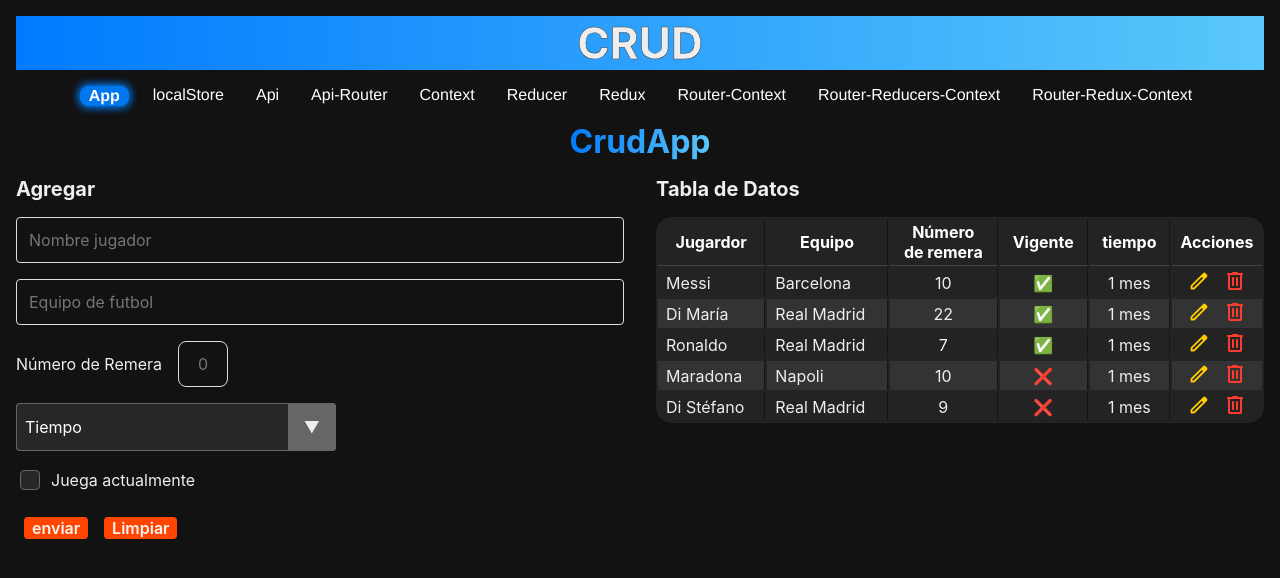
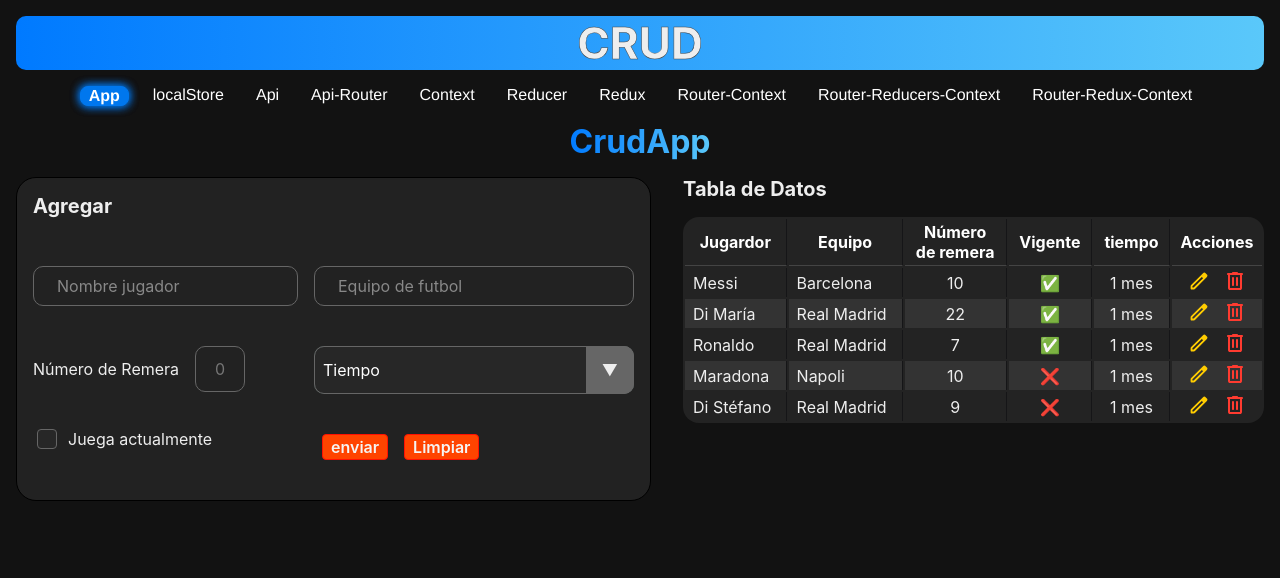
Before and after one commit to fergsosa/react-app-crud, a React (Vite) app: page /#/ in a window 1280 px wide. Shown: the top 578 px of the page. Built offline with nearby package versions, Linux system fonts and the light colour scheme.

Commit message:
Styles: formulario

```diff
--- a/src/CRUD/0-crud/CrudForm.jsx
+++ b/src/CRUD/0-crud/CrudForm.jsx
@@ -56,20 +56,31 @@ const CrudForm = ({ createData, updateData, dataToEdit, setDataToEdit }) => {
     <div className="form">
       <h3>{dataToEdit ? "Editar" : "Agregar"}</h3>
       <form className="crud-form" onSubmit={handleSubmit}>
+        <div className="form-inputs">
+          <label>
             <input
               type="text"
               name="player"
-          placeholder="Nombre jugador"
+              placeholder=" "
               onChange={handleChange}
               value={form.player}
             />
+            <span>Nombre jugador</span>
+          </label>
+        </div>
+        <div className="form-inputs">
+          <label>
             <input
               type="text"
               name="team"
-          placeholder="Equipo de futbol"
+              placeholder=""
               onChange={handleChange}
               value={form.team}
             />
+            <span>Equipo de futbol</span>
+          </label>
+        </div>
+        <div>
           <label htmlFor="label-nro">Número de Remera</label>
           <input
             id="label-nro"
@@ -81,6 +92,7 @@ const CrudForm = ({ createData, updateData, dataToEdit, setDataToEdit }) => {
             onChange={handleChange}
             value={form.nro}
           />
+        </div>
         <div className="select">
           {/* <label htmlFor="label-tiempo">Tiempo</label> */}
           <select
@@ -106,8 +118,10 @@ const CrudForm = ({ createData, updateData, dataToEdit, setDataToEdit }) => {
           <label htmlFor="label-aceptoTerminos">Juega actualmente</label>
         </div>
 
+        <div className="btn-inputs">
           <input type="submit" value="enviar" />
           <input type="reset" value="Limpiar" onClick={handleReset} />
+        </div>
       </form>
     </div>
   );
--- a/src/CRUD/Crud.jsx
+++ b/src/CRUD/Crud.jsx
@@ -12,6 +12,7 @@ import NavBar from "./components/NavBar";
 const myTitle = {
   textAlign: "center",
   webkitTextStroke: ".5px #444",
+  borderRadius: "10px",
   backgroundImage: "linear-gradient(to right, #007aff, #5ac8fa)",
 };
 
--- a/src/index.css
+++ b/src/index.css
@@ -195,30 +195,79 @@ hr {
   margin-top: 1rem;
 }
 
+.form {
+  border: 1px solid #000;
+  padding: 1rem;
+  border-radius: 20px;
+  background-color: #222;
+}
+
 .crud-form {
   margin-bottom: 1rem;
 
-  input[type="text"] {
-    border: thin solid #dedede;
-    border-radius: 0.25rem;
-    padding: 0.75rem;
-    margin-bottom: 1rem;
+  /* text----------------- */
+  .form-inputs {
+    margin: 2rem 0 1.5rem;
+    display: grid;
+    gap: 1.5rem;
+    color: #888;
+    background-color: #222;
+
+    label {
+      width: 100%;
+      display: grid;
+      grid-template-areas: "input";
+
+      span {
+        grid-area: input;
+        z-index: 1;
+        width: max-content;
+        height: 100%;
+        margin-left: 1rem;
+        padding: 0 0.5rem;
+        display: flex;
+        align-items: center;
+
+        transform-origin: left center;
+        transition: transform 0.25s;
+
+        &:focus {
+          color: #07e;
+        }
+      }
+      input {
+        font-family: inherit;
+        text-transform: capitalize;
+        grid-area: input;
+        /* width: 100%; */
+        border-radius: 10px;
+        border: 0.5px solid #666;
+        padding: 0.7rem 1.5rem;
+        background-color: #222;
+        color: #f5f5f7;
+
+        &:focus-visible {
           outline: none;
-    display: block;
-    width: 100%;
-    font-size: 1rem;
-    line-height: 1;
-    background-color: transparent;
-    font-family: "Inter";
-    resize: none;
-    color: #fff;
+          border: 1px solid #08e;
+        }
+
+        /* &:is(:focus, :not(:placeholder-shown)) + .form_text {  */
+        &:focus + span,
+        &:not(:placeholder-shown) + span {
+          background-color: #222;
+          color: #09e;
+          color: #f5f5f7;
+          transform: translateY(-50%) scale(0.7);
+        }
+      }
+    }
   }
 
   input[type="number"] {
     width: 50px;
     padding: 0.75rem;
-    border-radius: 0.5rem;
-    border: thin solid #dedede;
+    border-radius: 10px;
+    border: thin solid #666;
     padding: 0.75rem;
     margin: 0 1rem 1rem;
     outline: none;
@@ -232,6 +281,10 @@ hr {
     -moz-appearance: textfield;
     appearance: textfield;
 
+    &:focus-visible {
+      border: 1px solid #07e;
+      outline: none;
+    }
     &::-webkit-inner-spin-button,
     &::-webkit-outer-spin-button {
       -webkit-appearance: none;
@@ -244,6 +297,8 @@ hr {
     }
   }
 
+  .btn-inputs {
+    display: flex;
     input[type="submit"],
     input[type="reset"] {
       display: inline-block;
@@ -253,9 +308,9 @@ hr {
       line-height: 1;
       vertical-align: middle;
       outline: none;
-    border: none;
+      border: 1px solid #f10;
       border-radius: 4px;
-    background-color: orangered;
+      background-color: #f40;
       color: #f5f5f4;
       margin: 0.5rem;
       padding: 0.2rem 0.5rem;
@@ -263,18 +318,16 @@ hr {
       user-select: none;
     }
   }
-
   /* Select----------------- */
-
   .select {
     position: relative;
     display: flex;
     width: 20em;
     height: 3em;
     line-height: 3;
-  background: #5c6664;
+    background-color: #5c6664;
     overflow: hidden;
-  border-radius: 0.25em;
+    border-radius: 10px;
     margin-bottom: 1rem;
 
     &::after {
@@ -286,9 +339,10 @@ hr {
       background: #666;
       cursor: pointer;
       pointer-events: none;
-    transition: 0.25s all ease;
+      transition: 0.25s background-color ease;
     }
 
+    &:focus-within::after,
     &:hover::after {
       background-color: #07e;
     }
@@ -300,7 +354,7 @@ hr {
       appearance: none;
       outline: 0;
       border: 0.5px solid #666;
-    border-radius: 0.25rem;
+      border-radius: 10px;
       background: #272727;
       background-image: none;
       flex: 1;
@@ -310,11 +364,9 @@ hr {
       font-size: 1em;
       font-family: "Inter", sans-serif;
 
+      &:active,
       &:hover {
-      border-color: #08f;
-    }
-    &::-ms-expand {
-      /* display: none; */
+        border: 1px solid #07e;
       }
     }
   }
@@ -363,6 +415,8 @@ hr {
       }
     }
   }
+}
+
 @keyframes checkAnim {
   from {
     transform: rotate(45deg) scale(0);
@@ -431,6 +485,15 @@ hr {
 /* ************** */
 
 /* @media screen and (min-width: 1024px) { */
+@media (width > 500px) {
+  .crud-form {
+    /* margin-bottom: 1rem; */
+    display: grid;
+    grid-template-columns: repeat(2, 1fr);
+    grid-auto-rows: auto;
+    gap: 1rem;
+  }
+}
 @media (width > 1024px) {
   .grid-1-2 {
     display: grid;
```
Lines whose indentation alone changed are shown as unchanged.
